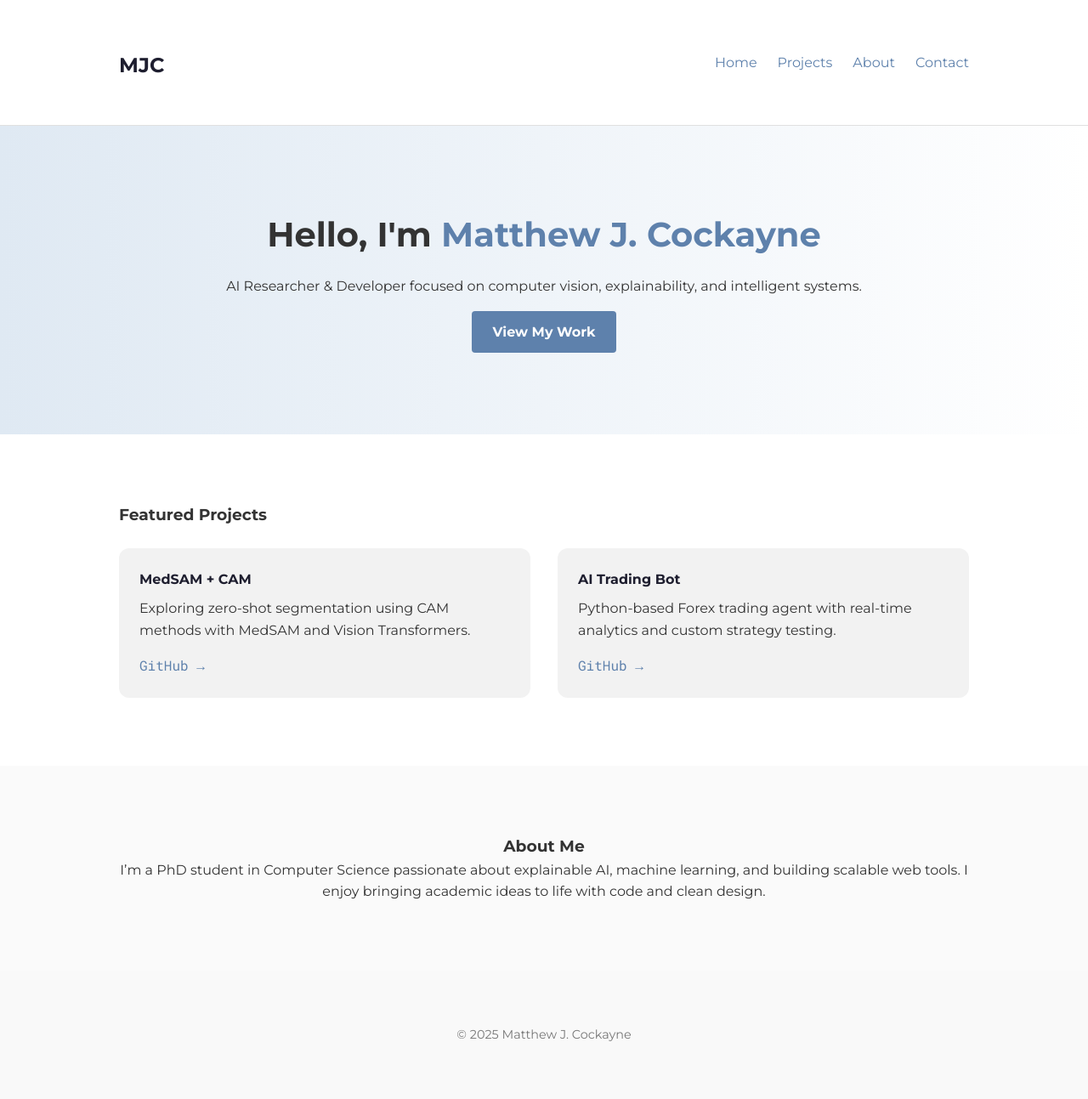
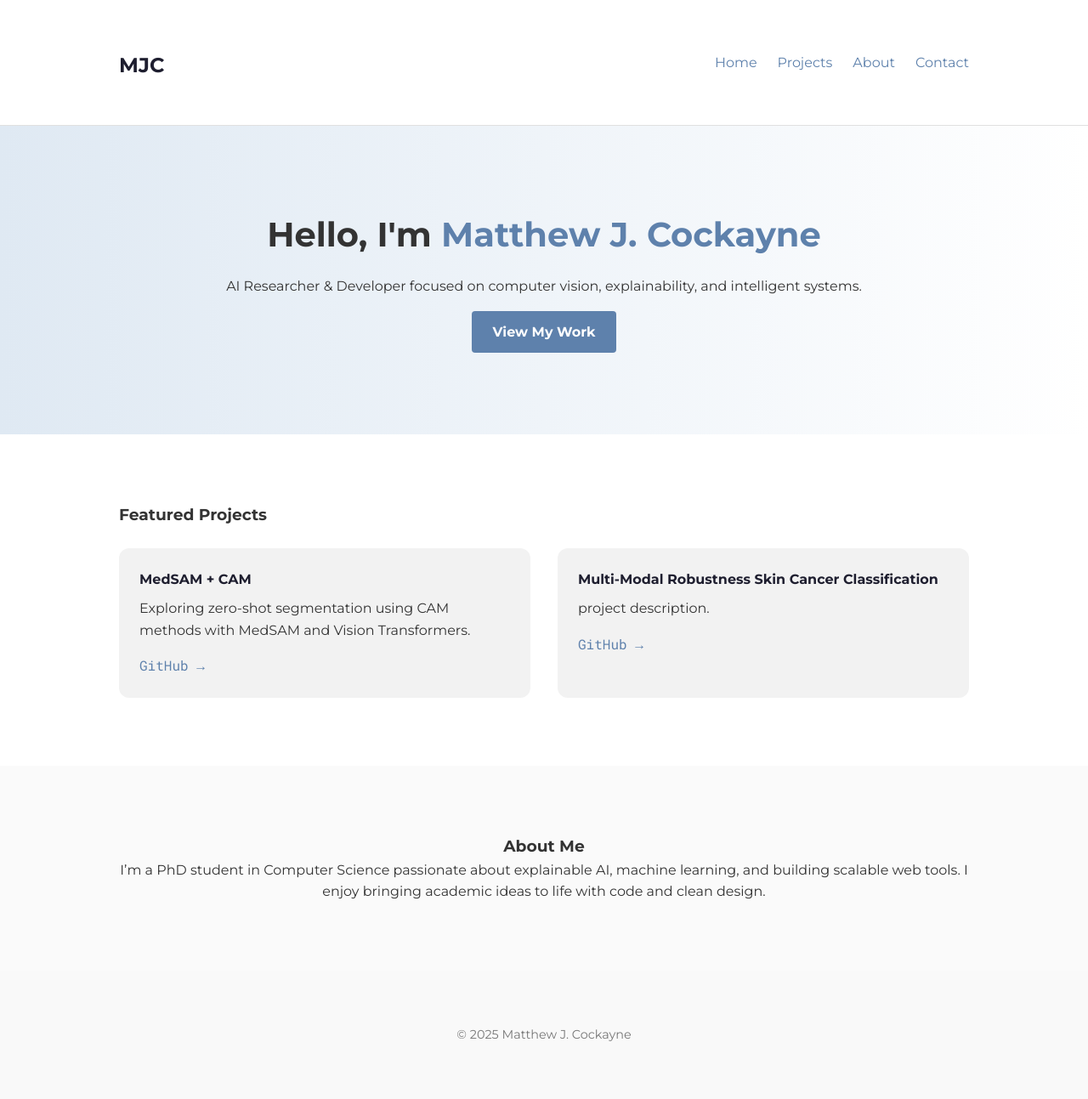
Before and after one commit to Matt-Cockayne/matt-cockayne.github.io, a Jekyll site: the page built from index.md, in a window 1280 px wide. Shown: the whole page at 85% size. Built offline with Jekyll 4.4.1, drawn with Linux system fonts in a browser that asks for light colours.

Commit message:
describe

```diff
--- a/_layouts/index.html
+++ b/_layouts/index.html
@@ -40,8 +40,8 @@
           <a href="#" class="link">GitHub →</a>
         </div>
         <div class="project-card">
-          <h4>AI Trading Bot</h4>
-          <p>Python-based Forex trading agent with real-time analytics and custom strategy testing.</p>
+          <h4>Multi-Modal Robustness Skin Cancer Classification</h4>
+          <p>project description.</p>
           <a href="#" class="link">GitHub →</a>
         </div>
       </div>
```
